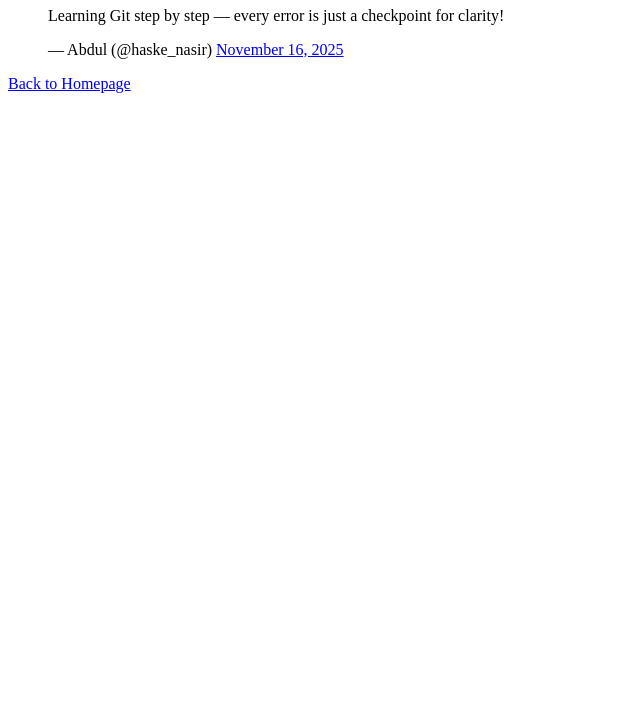
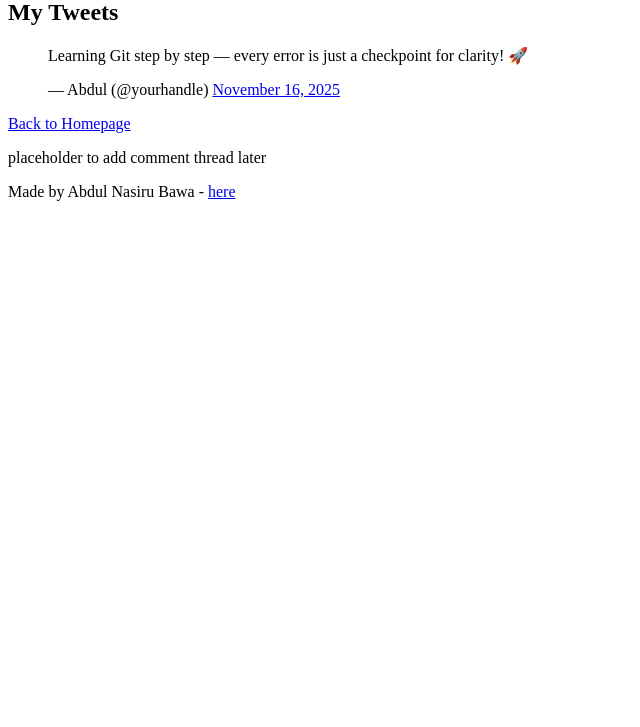
Before and after one commit to nas-bawa/My_First_Portfolio, a plain HTML site: page html_basic/tweets.html in a window 1280 px wide. Shown: the part 73-800 px from the top of the page, without its empty margins (0-640 px from the left). Drawn offline with Linux system fonts and the light colour scheme.

Commit message:
Standardize structure with header, main, footer, article, aside

```diff
--- a/html_basic/tweets.html
+++ b/html_basic/tweets.html
@@ -6,18 +6,39 @@
     <title>My first Html Page</title>
 </head>
 <body>
+    <header>
+      <ul>
+        <li><a href="index.html">Home</a></li>
+        <li><a href="tweets.html">Tweets</a></li>
+      </ul>
+    </header>
+
+    <main>
+      <article>
         <h1>My Tweets</h1>
 
         <!-- Embedded Tweet -->
         <blockquote class="twitter-tweet">
-      <p lang="en" dir="ltr">Learning Git step by step — every error is just a checkpoint for clarity!</p>
-      &mdash; Abdul (@haske_nasir)
-      <a href="https://twitter.com/@haske_nasir/status/1234567890">November 16, 2025</a>
+          <p lang="en" dir="ltr">Learning Git step by step — every error is just a checkpoint for clarity! 🚀</p>
+          &mdash; Abdul (@yourhandle)
+          <a href="https://twitter.com/yourhandle/status/1234567890">November 16, 2025</a>
         </blockquote>
         <script async src="https://platform.twitter.com/widgets.js" charset="utf-8"></script>
 
         <!-- Link back to homepage -->
         <p><a href="index.html">Back to Homepage</a></p>
+      </article>
+
+      <aside>
+        <p>placeholder to add comment thread later</p>
+      </aside>
+    </main>
+
+    <footer>
+      <p>Made by Abdul Nasiru Bawa - <a href="https://github.com/your-username" target="_blank">here</a></p>
+    </footer>
+
+
 
 </body>
 </html>
```
Also changed, not shown: html_basic/index.html (+20 -0 lines). Lines whose indentation alone changed are shown as unchanged.
